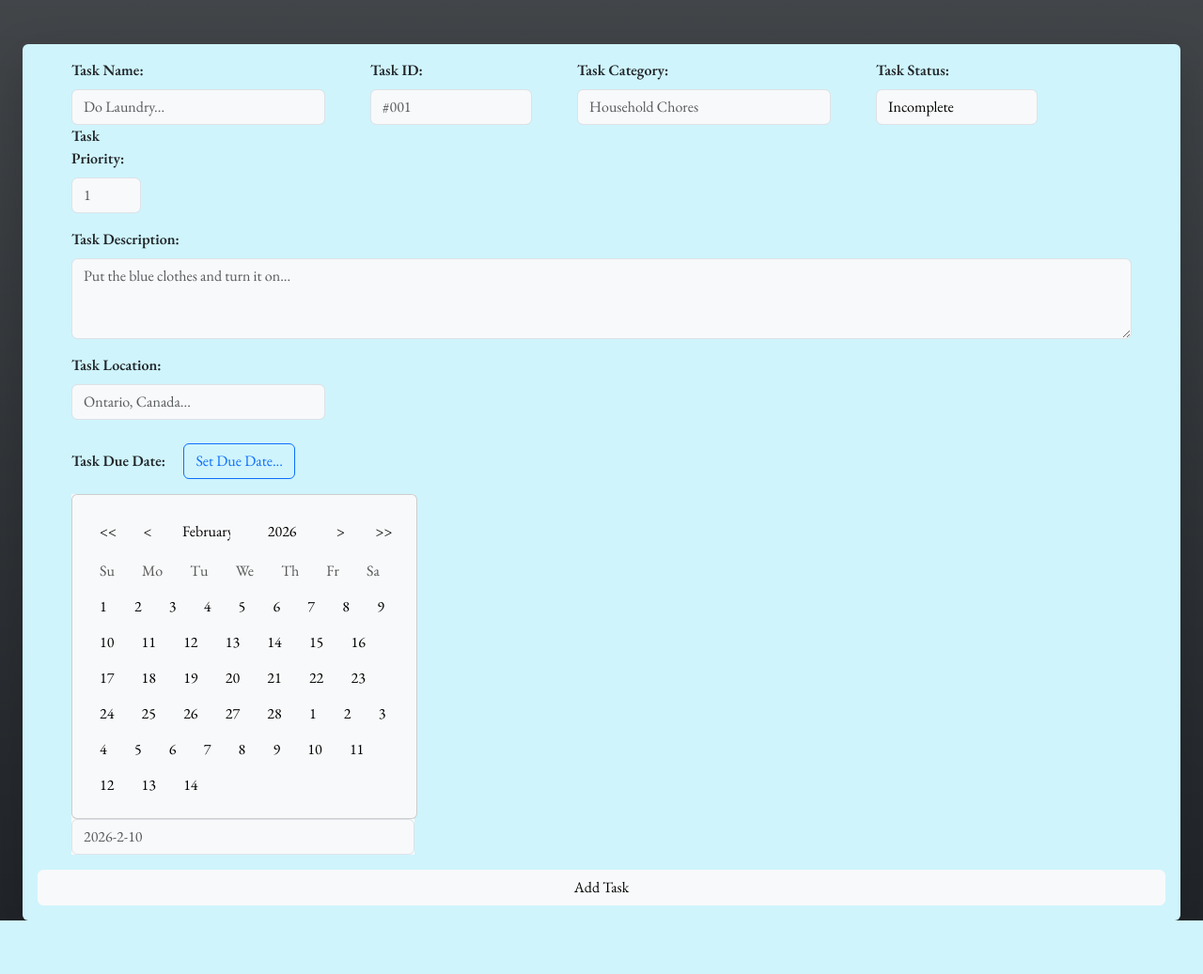
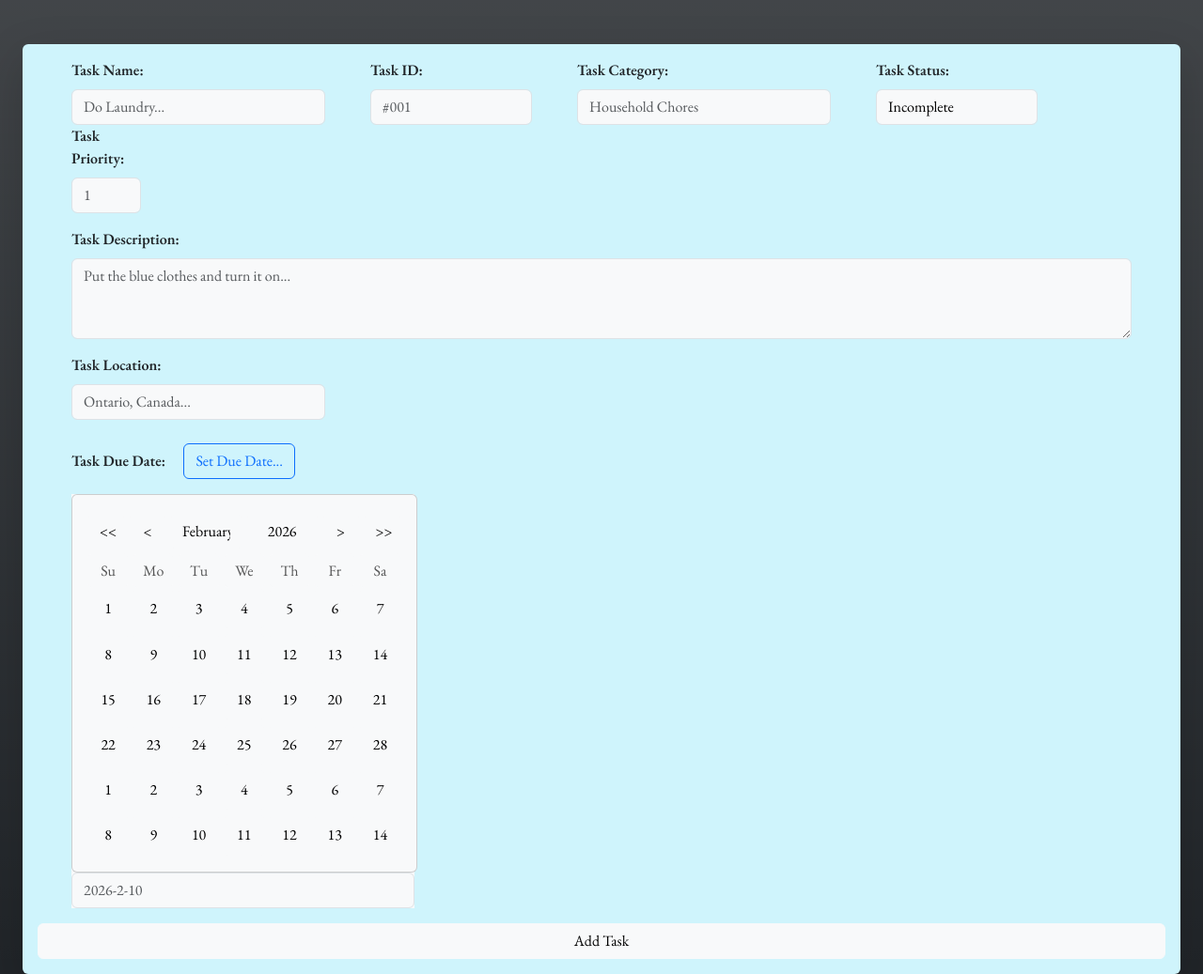
Before and after one commit to xxaad0/DarjahAI, a Flask app: page /tasks in a window 1280 px wide, after a click on "Set Due Date...". Shown: the part 57-1094 px from the top of the page at 94% size. Before the commit the page ends 1037 px from the top, so only its background shows below. Run offline with Flask 3, Linux system fonts and the light colour scheme; the visitor is signed in with stand-in values (Sample User, id 1); data that the repository does not hold is empty.

Commit message:
7 day layout fix #1

```diff
--- a/darjahai/static/css/styles.css
+++ b/darjahai/static/css/styles.css
@@ -407,6 +407,8 @@ svg{
   }
 }
 
+
+
 @media (max-width: 360px){
   .pre-confirmation-btn,
   .start-confirmation-btn{
@@ -419,3 +421,25 @@ svg{
     width: min(50vw, 900px);
   }
 }
+
+/*7 day layout should work*/
+.taskcalendarbuttondaysofweek,
+.taskcalendargrid{
+  display: grid;
+  grid-template-columns: repeat(7, minmax(0, 1fr));
+  gap: .25rem;
+  width: 100%;
+}
+
+.taskcalendarbuttondaysofweek .btn,
+.taskcalendargrid .btn{
+  width: 100%;
+  padding: .35rem 0;
+}
+
+.taskcalendargrid .btn{
+  aspect-ratio: 1 / 1;
+  display: flex;
+  align-items: center;
+  justify-content: center;
+}
```
